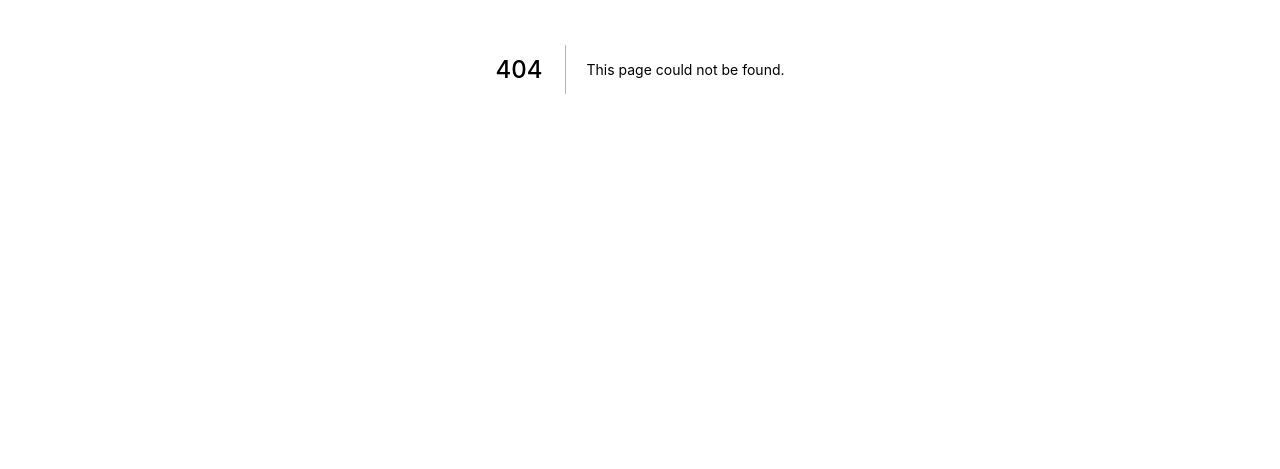
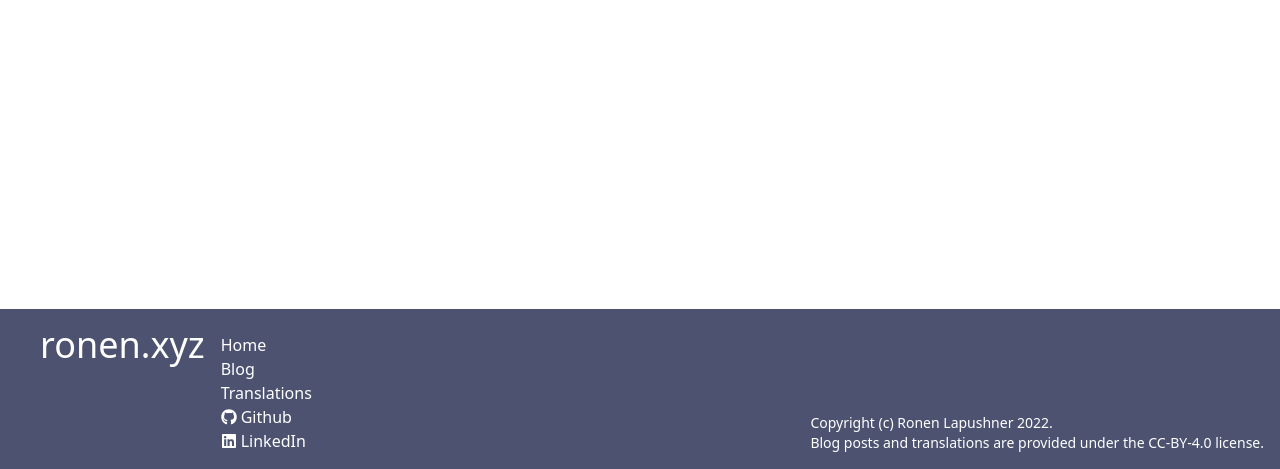
Before and after one commit to ronen25/ronen.xyz, a Next.js app: page /blog in a window 1280 px wide. Before the commit this address had no page. Shown: the part 331-800 px from the top of the page. Built offline with nearby package versions, Linux system fonts and the light colour scheme.

Commit message:
Initial blog page

```diff
--- a/src/components/Footer.tsx
+++ b/src/components/Footer.tsx
@@ -6,7 +6,7 @@ import LinkedinIcon from '../assets/linkedin.svg';
 
 const Footer = () => {
   return (
-    <footer className='container flex flex-row bg-cornflower-500 fixed bottom-0 p-2'>
+    <footer className='flex flex-row bg-cornflower-500 fixed bottom-0 px-2 py-4 w-full'>
       <div className='text-white ml-8 text-4xl align-top'>ronen.xyz</div>
       <ul className='text-white ml-4 mt-2'>
         <li>
@@ -14,7 +14,11 @@ const Footer = () => {
             <a className='hover:font-bold transition hover:text-cyan'>Home</a>
           </Link>
         </li>
-        <li>Blog</li>
+        <li>
+          <Link href='/blog'>
+            <a className='hover:font-bold transition hover:text-cyan'>Blog</a>
+          </Link>
+        </li>
         <li>Translations</li>
         <li>
           <a
--- /dev/null
+++ b/src/components/MainLayout.tsx
@@ -0,0 +1,16 @@
+import Footer from './Footer';
+
+type Props = {
+  children: JSX.Element;
+};
+
+const MainLayout = ({ children }: Props) => {
+  return (
+    <>
+      {children}
+      <Footer />
+    </>
+  );
+};
+
+export default MainLayout;
--- /dev/null
+++ b/src/components/blog/BlogHeader.tsx
@@ -0,0 +1,3 @@
+const BlogHeader = () => {};
+
+export default BlogHeader;
--- a/src/pages/_app.tsx
+++ b/src/pages/_app.tsx
@@ -1,8 +1,20 @@
-import "../styles/globals.css";
-import type { AppType } from "next/dist/shared/lib/utils";
+import { ReactElement, ReactNode } from 'react';
+import '../styles/globals.css';
+import { NextPage } from 'next';
+import { AppProps } from 'next/app';
 
-const MyApp: AppType = ({ Component, pageProps }) => {
-  return <Component {...pageProps} />;
+export type NextPageWithLayout<P = {}, IP = P> = NextPage<P, IP> & {
+  getLayout?: (page: ReactElement) => ReactNode;
+};
+
+type AppPropsWithLayout = AppProps & {
+  Component: NextPageWithLayout;
+};
+
+const MyApp = ({ Component, pageProps }: AppPropsWithLayout) => {
+  const getLayout = Component.getLayout ?? ((page) => page);
+
+  return getLayout(<Component {...pageProps} />);
 };
 
 export default MyApp;
--- /dev/null
+++ b/src/pages/blog/[post].tsx
@@ -0,0 +1,5 @@
+const BlogPost = () => {
+  return <div>POST</div>;
+};
+
+export default BlogPost;
--- /dev/null
+++ b/src/pages/blog/index.tsx
@@ -0,0 +1,7 @@
+import Footer from '../../components/Footer';
+
+const BlogPage = () => {
+  return <Footer />;
+};
+
+export default BlogPage;
--- a/src/pages/index.tsx
+++ b/src/pages/index.tsx
@@ -1,16 +1,14 @@
+import { ReactElement } from 'react';
+import Head from 'next/head';
 import type { InferGetStaticPropsType } from 'next';
-import Head from 'next/head';
-
+import MainLayout from '../components/MainLayout';
+import { NextPageWithLayout } from './_app';
 import StatLinks from '../components/StatLinks';
 import fetchGithubData from '../lib/GithubData';
-import Footer from '../components/Footer';
 
-const Home = ({
-  githubStars,
-  githubRepos,
-  mostUsedLanguage,
-  posts,
-}: InferGetStaticPropsType<typeof getStaticProps>) => {
+type HomePage = NextPageWithLayout & InferGetStaticPropsType<typeof getStaticProps>;
+
+const Home = ({ githubStars, githubRepos, mostUsedLanguage, posts }: HomePage) => {
   return (
     <>
       <Head>
@@ -32,10 +30,12 @@ const Home = ({
       </div>
 
       <main>TODO</main>
-
-      <Footer />
     </>
   );
+};
+
+Home.getLayout = (page: ReactElement) => {
+  return <MainLayout>{page}</MainLayout>;
 };
 
 export const getStaticProps = async () => {
```
